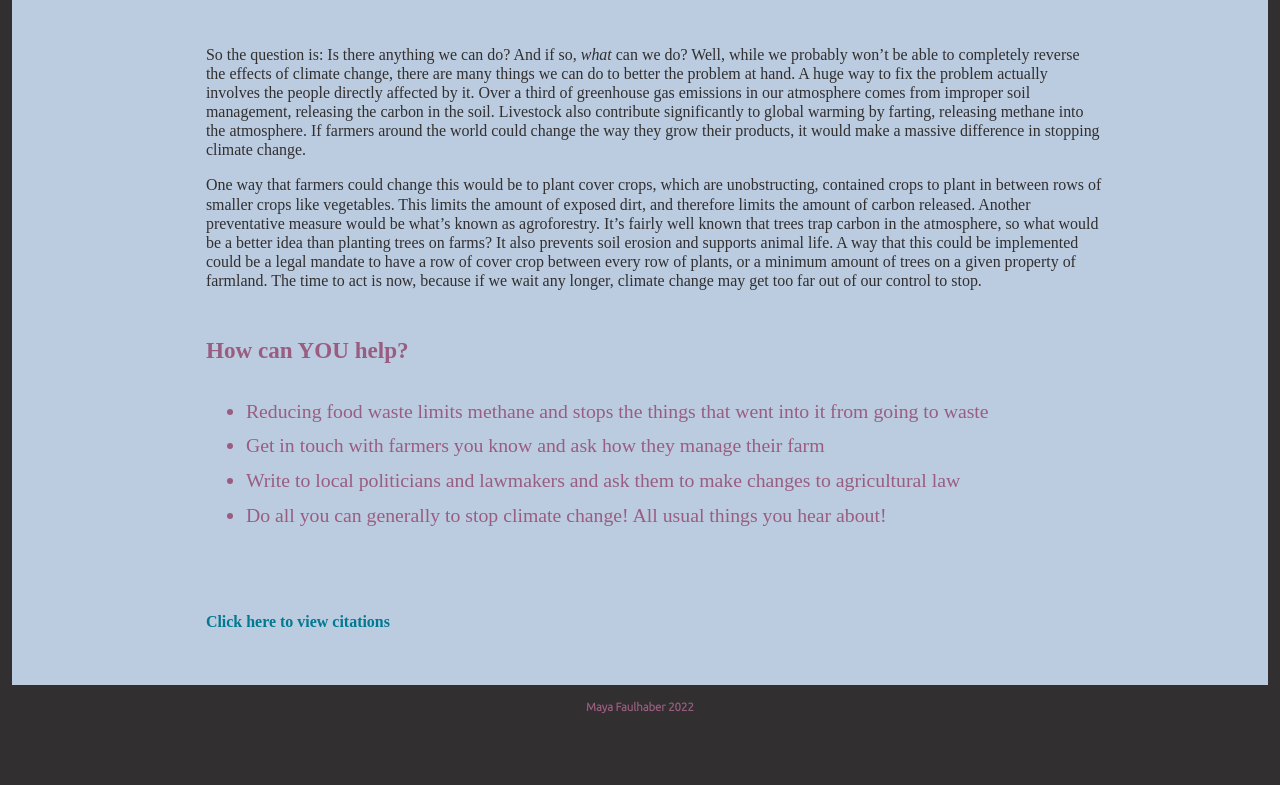
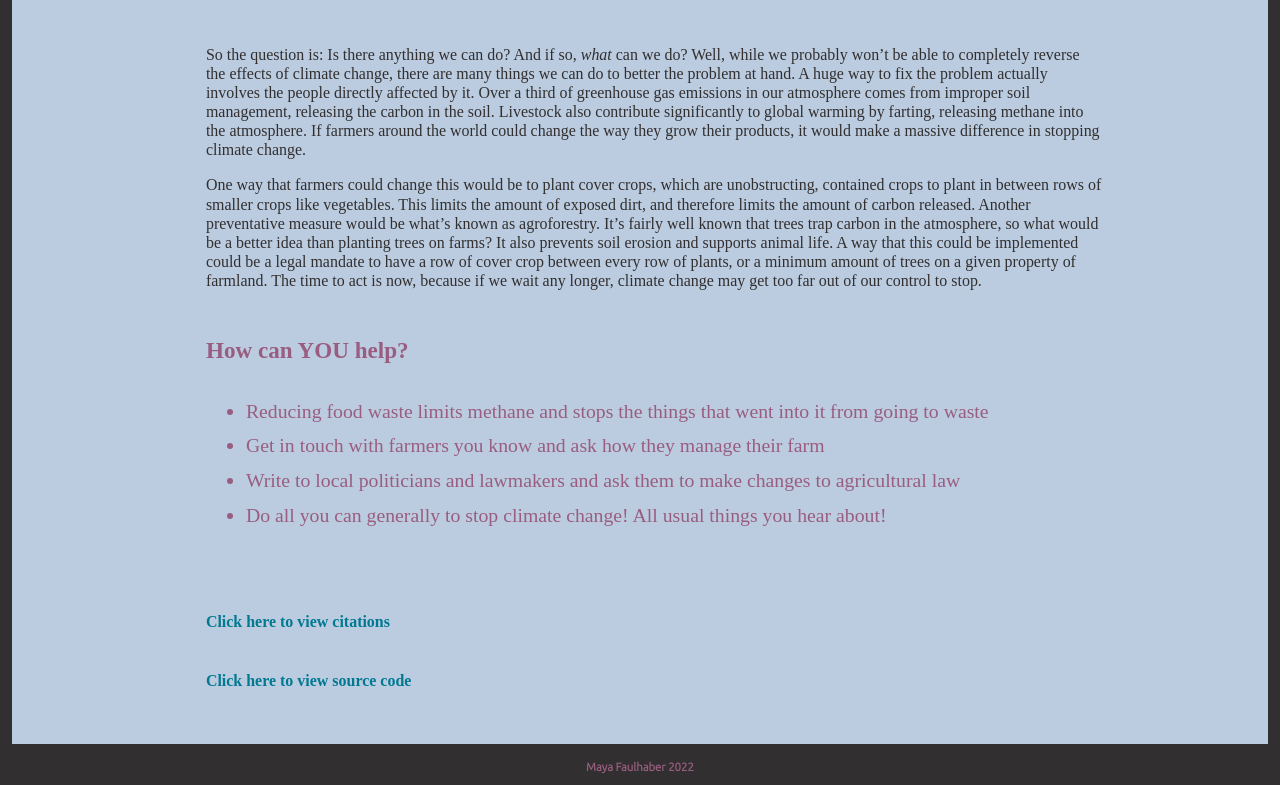
Before and after one commit to nev3rofficial/health-final, a plain HTML site: page home.html in a window 1280 px wide. Shown: the part 931-1716 px from the top of the page. Before the commit the page ends 1657 px from the top, so only its background shows below. Drawn offline with nearby package versions, Linux system fonts and the light colour scheme; a web font is replaced by a local one.

Commit message:
added code link

```diff
--- a/home.html
+++ b/home.html
@@ -75,6 +75,11 @@
             Click here to view citations
           </p>
         </a>
+        <a class="citelink" href="https://github.com/nev3rofficial/health-final">
+          <p class="hometext"  id="ct">
+            Click here to view source code
+          </p>
+        </a>
       </div>
     </div>
     <div class="footer">
```
